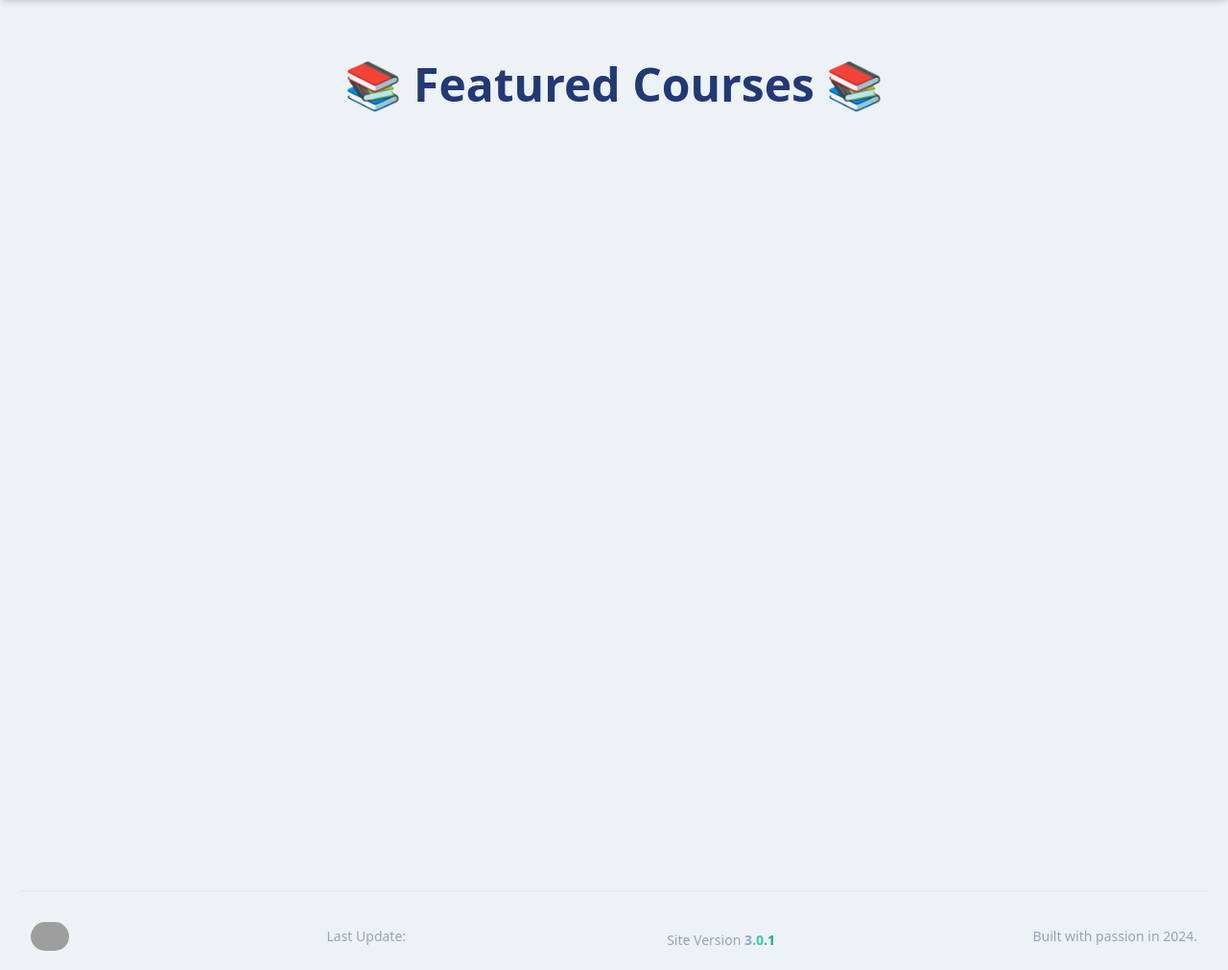
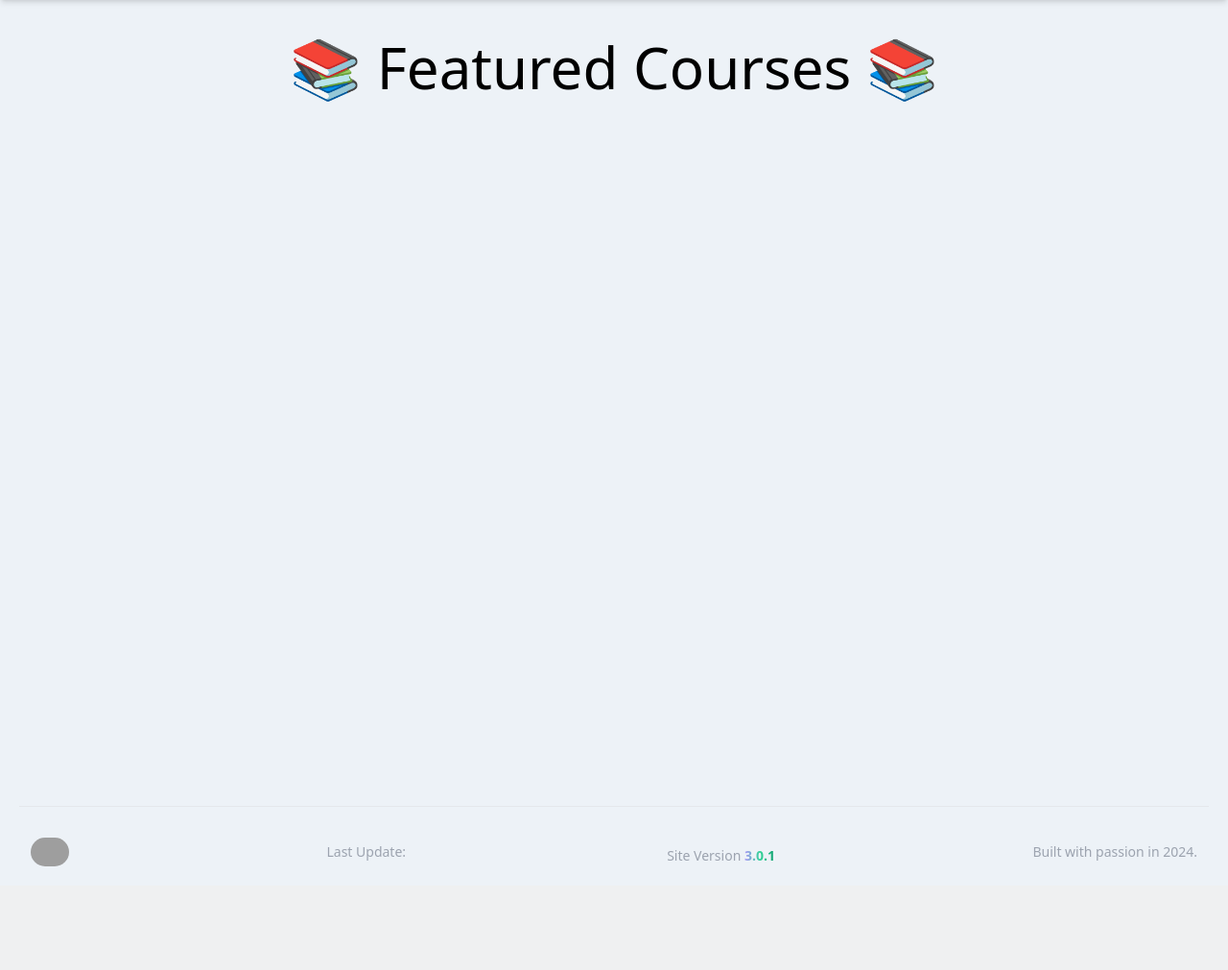
Before and after one commit to DevFarid/portfolio, a Flask app: page /courses in a window 1280 px wide. Shown: the part 44-1055 px from the top of the page at 96% size. After the commit the page ends 947 px from the top, so only its background shows below. Run offline with Flask 3, Linux system fonts and the light colour scheme; parts of the project's set-up code (start-up, migrations or seed data) failed here and were passed over; some libraries are stand-ins or nearby versions; grey boxes are pictures that could not be loaded.

Commit message:
refactor(tailwindcss): clean-up and standardizes heading for pages

```diff
--- a/static/css/main.css
+++ b/static/css/main.css
@@ -3211,6 +3211,11 @@
     font-size: 8rem;
     line-height: 1;
   }
+
+  .lg\:text-6xl {
+    font-size: 3.75rem;
+    line-height: 1;
+  }
 }
 
 .rtl\:rotate-180:where([dir="rtl"], [dir="rtl"] *) {
--- a/templates/courses.html
+++ b/templates/courses.html
@@ -1,11 +1,11 @@
 {% extends "base.html" %}
 {% block content %}
   {% if class_loader %}
-  <section class="py-16">
+  <section class="px-20 mt-10">
     <div class="container mx-auto px-4 min-h-screen">
       <div class="flex flex-col items-center mx-auto max-w-screen-lg">
         <div>
-          <h2 class="font-black pb-5 mb-10 text-5xl text-blue-900 before:block">📚 Featured Courses 📚</h2>
+          <h1 class="text-5xl sm:text-6xl lg:text-6xl pb-10 text-center">📚 Featured Courses 📚</h1>
         </div>
         <div class="grid w-full gap-10 grid grid-cols-1 sm:grid-cols-2 lg:grid-cols-3 gap-4">
 
@@ -27,28 +27,4 @@
     </div>
   </section>
   {% endif %}
-
-
-  {% if class_loader %}
-  <div>
-    {% for i in range(0, class_loader.len()) %}
-      <div>
-        <h2>{{class_loader.getClassName(i)}}</h2>
-        <div>
-          {% for j in range( 0, class_loader.len_of_cproj(i) ) %}
-          <div>
-            <h3><a href="{{url_for('specific_classproject', clazz=class_loader.clazz(i).getName(), project=class_loader.clazz(i).getClassProjects()[j].getName())}}">{{class_loader.clazz(i).getClassProjects()[j].getName().replace('_', ' ')}}</a></h3>
-            {% if class_loader.clazz(i).getClassProjects()[j].hasIcon() %}
-              <img class="profile-pic" src="{{class_loader.clazz(i).getClassProjects()[j].getIcon()}}" alt="Profile Picture" style="width: 64px;height: 64px;">
-            {% endif %}
-            <p><a href="{{class_loader.clazz(i).getClassProjects()[j].getRepoLink()}}"><img class="profile-pic" src="https://github.githubassets.com/assets/GitHub-Mark-ea2971cee799.png" alt="Github Icon" style="width: 25px;height: 25px;"></a></p>
-          </div>
-          </br>
-          {%endfor%}
-        </div>
-      </div>
-    </br>
-    {%endfor%}
-  </div>
-  {% endif %}
 {% endblock %}
--- a/templates/experiences.html
+++ b/templates/experiences.html
@@ -1,7 +1,7 @@
 {% extends "base.html" %}
 {% block content %}
 <section class="px-20 mt-10">
-  <h2 class="font-black pb-5 mb-10 text-5xl text-blue-900 text-center">👨🏽‍🔬 Experience 👨🏽‍🔬</h2>
+  <h1 class="text-5xl sm:text-6xl lg:text-6xl pb-10 text-center">👨🏽‍🔬 Experience 👨🏽‍🔬</h1>
   {% if exp_loader %}
     {% for i in range(0, exp_loader.len()) %}
       <div class="grid grid-cols-1 md:grid-cols-6 my-10">
--- a/templates/projects.html
+++ b/templates/projects.html
@@ -2,9 +2,9 @@
 {% block content %}
   {% if project_loader %}
 
-  <section class="py-16">
+  <section class="px-20 mt-10">
     <div class="container mx-auto px-4 min-h-screen">
-      <h2 class="font-black pb-5 mb-10 text-5xl text-blue-900 text-center">🚀 Featured Projects 🚀</h2>
+      <h1 class="text-5xl sm:text-6xl lg:text-6xl pb-10 text-center">🚀 Featured Projects 🚀</h1>
         <div class="grid grid-cols-1 md:grid-cols-2 lg:grid-cols-3 gap-10">
             <!-- Project Card -->
 
```
